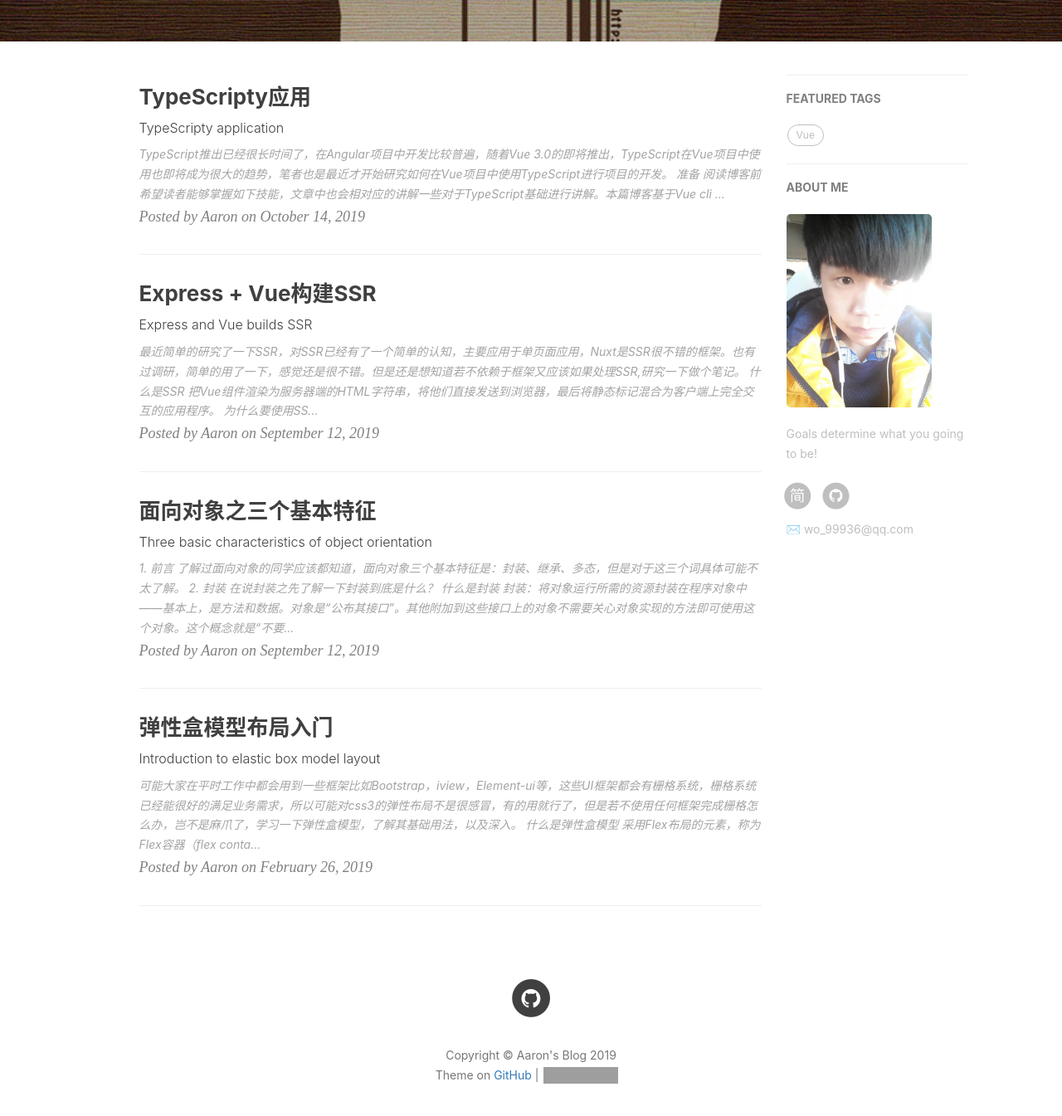
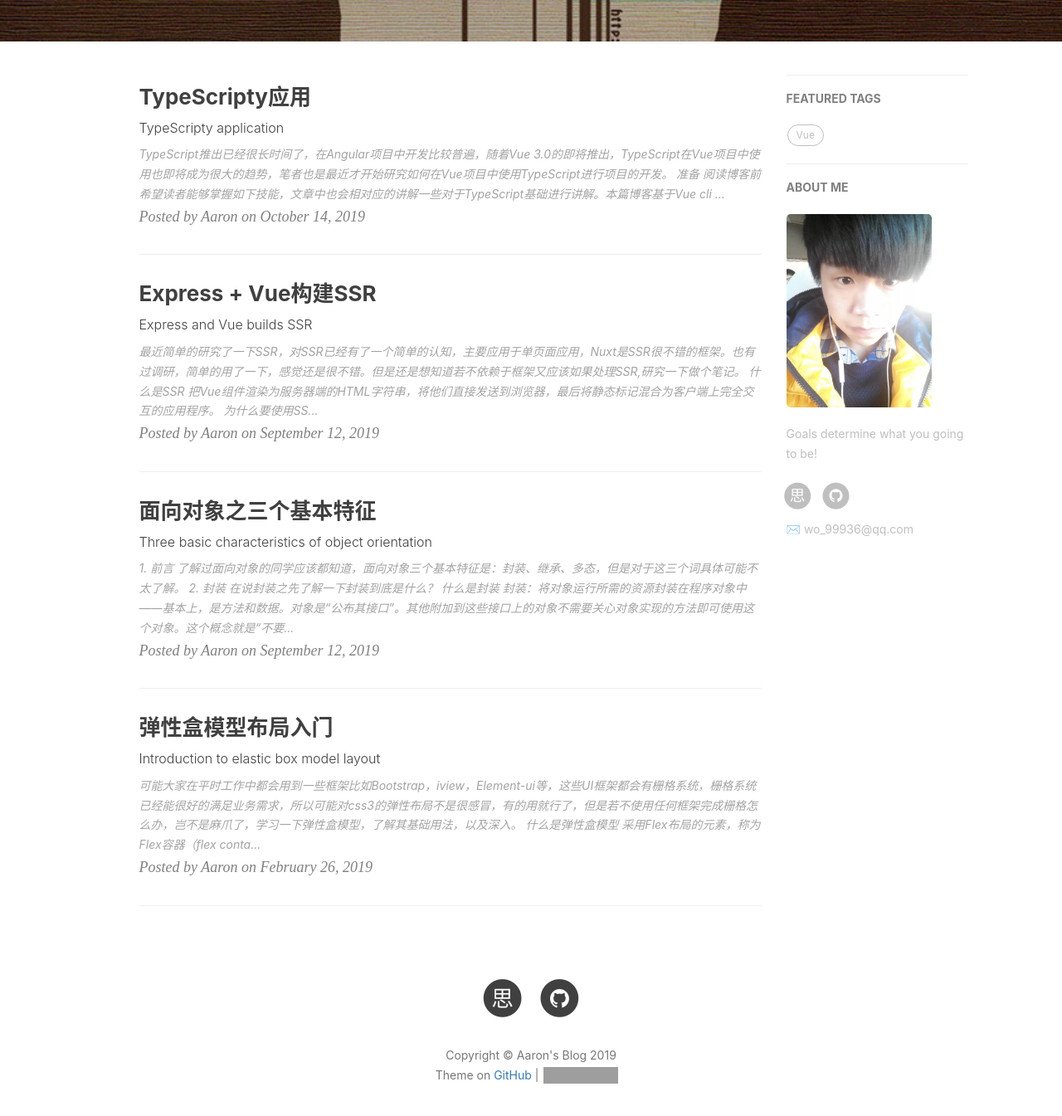
Before and after one commit to aaronlet/aaronlet.github.io, a Jekyll site: the page built from index.html, in a window 1280 px wide and 1400 px high, scrolled down 368 px. Shown: the top 1345 px of the window at 83% size. Built offline with Jekyll 4.4.1, drawn with Linux system fonts in a browser that asks for light colours; nearby versions of some CDN libraries; the list of posts is cut into pages by our own code; comment, search, counter and statistics services are not loaded; grey boxes are pictures that could not be loaded.

Commit message:
add segmentfault link

```diff
--- a/_includes/footer.html
+++ b/_includes/footer.html
@@ -21,6 +21,16 @@
                                     <span class="fa-stack fa-lg">
                                         <i class="fa fa-circle fa-stack-2x"></i>
                                         <i class="fa  fa-stack-1x fa-inverse">简</i>
+                                    </span>
+                                </a>
+                            </li>
+                    {% endif %}
+                    {% if site.segmentfault_username %}
+                            <li>
+                                <a target="_blank" href="https://segmentfault.com/u/{{ site.segmentfault_username }}">
+                                    <span class="fa-stack fa-lg">
+                                        <i class="fa fa-circle fa-stack-2x"></i>
+                                        <i class="fa  fa-stack-1x fa-inverse">思</i>
                                     </span>
                                 </a>
                             </li>
--- a/_layouts/page.html
+++ b/_layouts/page.html
@@ -138,7 +138,7 @@
                                 <a target="_blank" href="https://segmentfault.com/u/{{ site.segmentfault_username }}">
                                     <span class="fa-stack fa-lg">
                                         <i class="fa fa-circle fa-stack-2x"></i>
-                                        <i class="fa  fa-stack-1x fa-inverse">简</i>
+                                        <i class="fa  fa-stack-1x fa-inverse">思</i>
                                     </span>
                                 </a>
                             </li>
```
